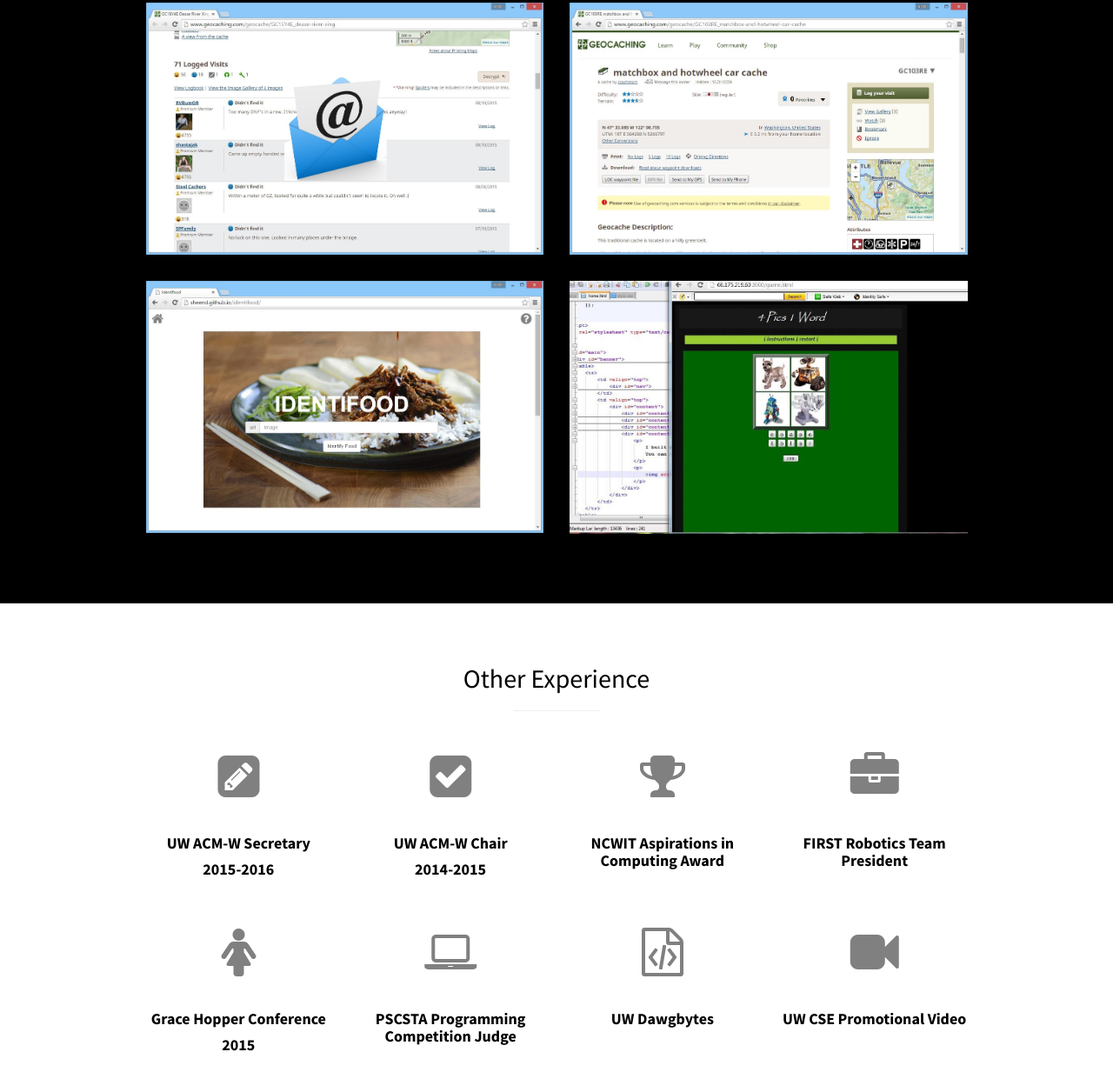
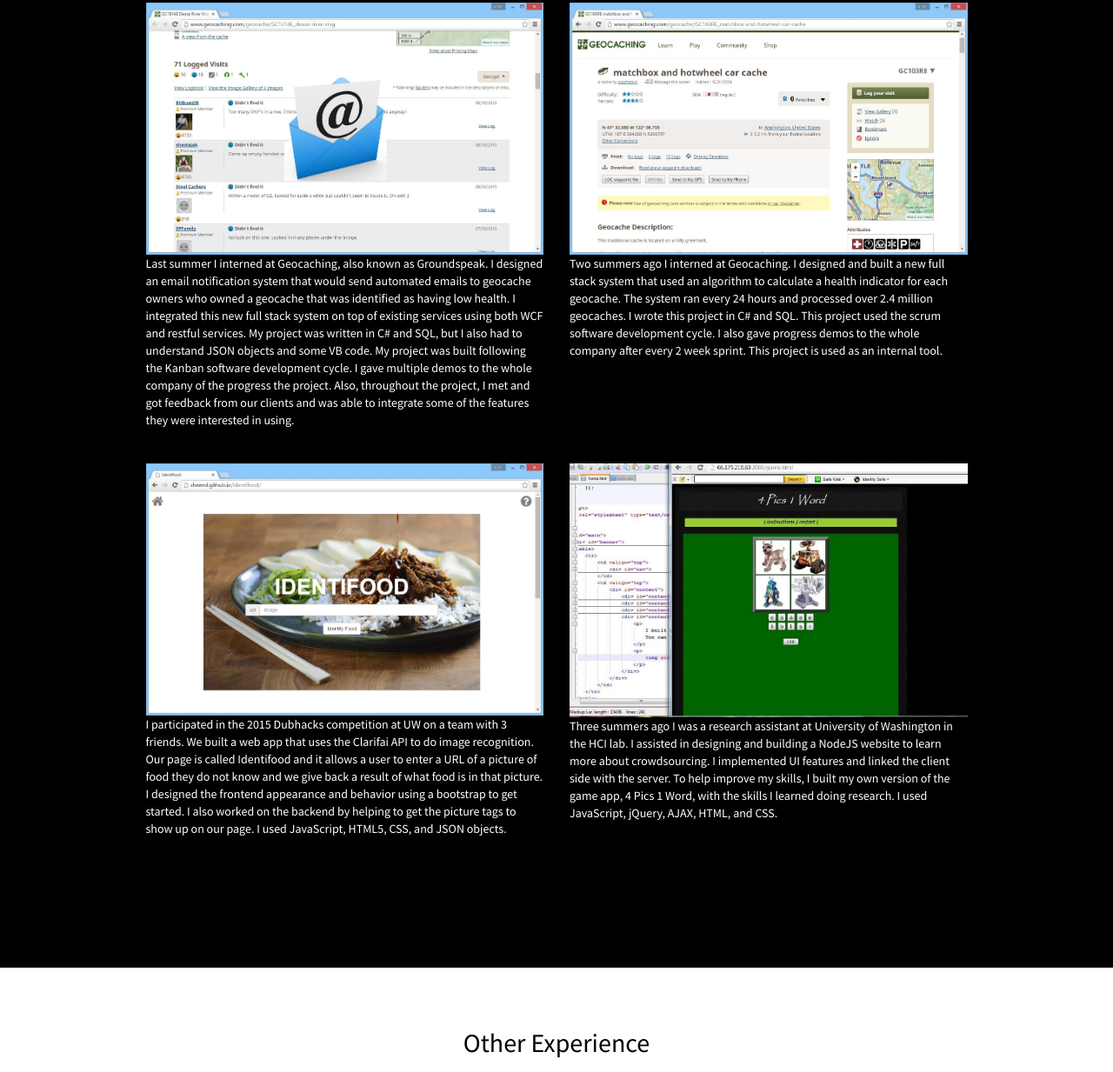
Before and after one commit to kristiyg/kristiyg.github.io, a plain HTML site: page index.html in a window 1280 px wide. Shown: the part 1430-2663 px from the top of the page at 87% size. Drawn offline with Linux system fonts and the light colour scheme.

Commit message:
added project content

```diff
--- a/css/stylish-portfolio.css
+++ b/css/stylish-portfolio.css
@@ -179,6 +179,8 @@
 }
 .projects-item {
     margin-bottom: 30px;
+	text-align: left;
+	height: 500px;
 }
 .img-projects {
     margin: 0 auto;
--- a/index.html
+++ b/index.html
@@ -4,8 +4,6 @@
 		<meta charset="utf-8">
 		<meta http-equiv="X-UA-Compatible" content="IE=edge">
 		<meta name="viewport" content="width=device-width, initial-scale=1">
-		<meta name="description" content="">
-		<meta name="author" content="">
 
 		<title>Kristi Gable</title>
 
@@ -98,30 +96,42 @@
 						<div class="row">
 							<div class="col-md-6">
 								<div class="projects-item">
-									<a>
+									<!--<a>-->
 										<img class="img-projects img-responsive" src="img/geocaching2.jpg">
-									</a>
+										<p>
+											Last summer I interned at Geocaching, also known as Groundspeak. I designed an email notification system that would send automated emails to geocache owners who owned a geocache that was identified as having low health. I integrated this new full stack system on top of existing services using both WCF and restful services. My project was written in C# and SQL, but I also had to understand JSON objects and some VB code. My project was built following the Kanban software development cycle. I gave multiple demos to the whole company of the progress the project. Also, throughout the project, I met and got feedback from our clients and was able to integrate some of the features they were interested in using.
+										</p>
+									<!--</a>-->
 								</div>
 							</div>
 							<div class="col-md-6">
 								<div class="projects-item">
-									<a>
+									<!--<a>-->
 										<img class="img-projects img-responsive" src="img/geocaching1.jpg">
-									</a>
+										<p>
+											Two summers ago I interned at Geocaching. I designed and built a new full stack system that used an algorithm to calculate a health indicator for each geocache. The system ran every 24 hours and processed over 2.4 million geocaches. I wrote this project in C# and SQL. This project used the scrum software development cycle. I also gave progress demos to the whole company after every 2 week sprint. This project is used as an internal tool.
+										</p>
+									<!--</a>-->
 								</div>
 							</div>
 							<div class="col-md-6">
 								<div class="projects-item">
-									<a>
+									<!--<a>-->
 										<img class="img-projects img-responsive" src="img/dubhacks.jpg">
-									</a>
+										<p>
+											I participated in the 2015 Dubhacks competition at UW on a team with 3 friends. We built a web app that uses the Clarifai API to do image recognition. Our page is called Identifood and it allows a user to enter a URL of a picture of food they do not know and we give back a result of what food is in that picture. I designed the frontend appearance and behavior using a bootstrap to get started. I also worked on the backend by helping to get the picture tags to show up on our page. I used JavaScript, HTML5, CSS, and JSON objects.
+										</p>
+									<!--</a>-->
 								</div>
 							</div>
 							<div class="col-md-6">
 								<div class="projects-item">
-									<a>
+									<!--<a>-->
 										<img class="img-projects img-responsive" src="img/research.jpg">
-									</a>
+										<p>
+											Three summers ago I was a research assistant at University of Washington in the HCI lab. I assisted in designing and building a NodeJS website to learn more about crowdsourcing. I implemented UI features and linked the client side with the server. To help improve my skills, I built my own version of the game app, 4 Pics 1 Word, with the skills I learned doing research. I used JavaScript, jQuery, AJAX, HTML, and CSS.
+										</p>
+									<!--</a>-->
 								</div>
 							</div>
 						</div>
@@ -256,14 +266,9 @@
 								</div>
 							</div>
 						</div>
-
-						<!-- /.row (nested) -->
 					</div>
-					<!-- /.col-lg-10 -->
 				</div>
-				<!-- /.row -->
 			</div>
-			<!-- /.container -->
 		</section>
 
 		<!-- Footer -->
```
